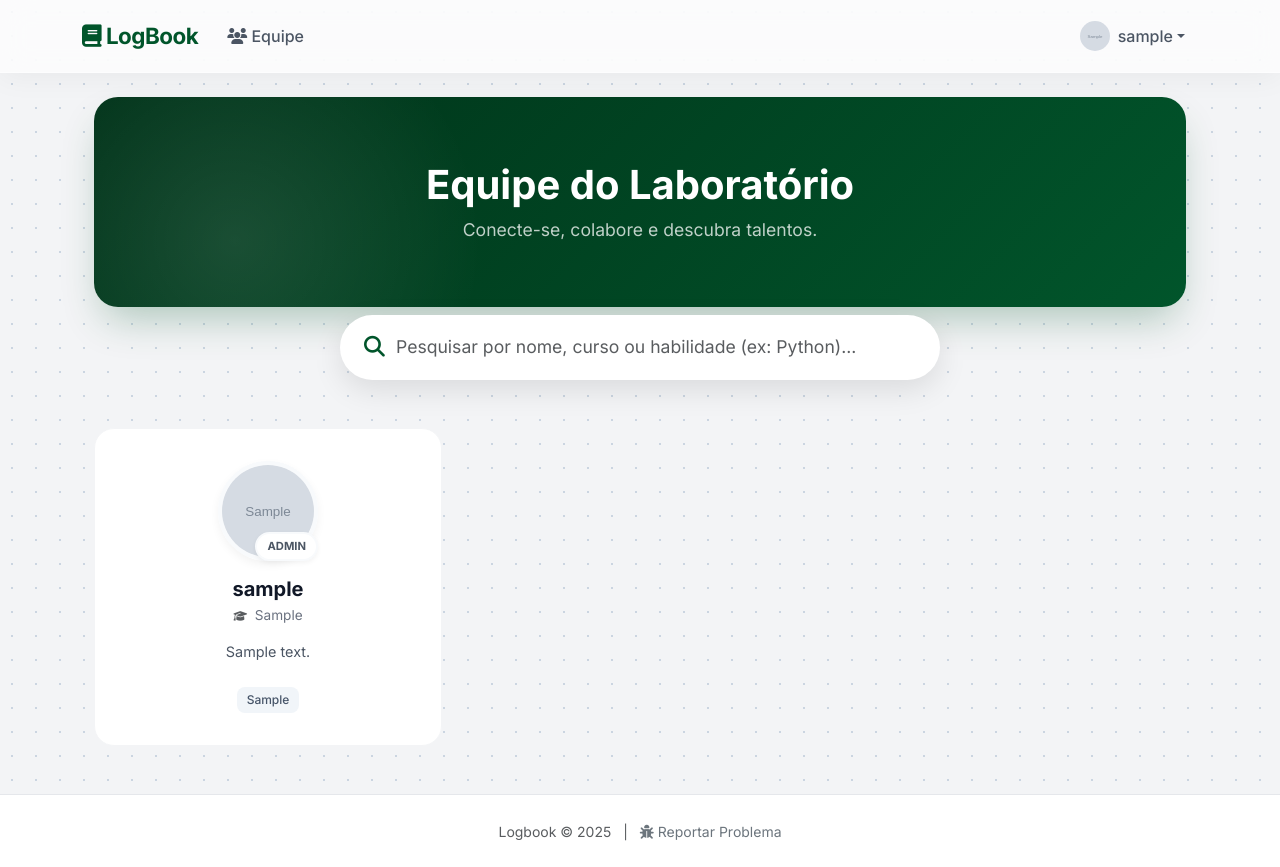
After one commit to LucasZick/lab_logbook, a Flask app: page /community in a window 1280 px wide. The commit adds this page. Run offline with Flask 3, Linux system fonts and the light colour scheme; a user stored in the database is signed in; tables that the repository leaves empty hold one stand-in row (values such as "Sample post"); grey boxes marked "Sample" are stand-in pictures.

Commit message:
adicionada aba equipe

```diff
--- a/app/routes.py
+++ b/app/routes.py
@@ -729,3 +729,11 @@ def reset_password(token):
     # --- CORREÇÃO AQUI ---
     # Adicionámos 'user=user' para que o template saiba quem é o utilizador
     return render_template('auth/reset_password.html', title='Nova Senha', form=form, user=user)
+
+@bp.route('/community')
+@login_required
+def community():
+    # Busca todos os usuários ativos e aprovados, ordenados por nome
+    users = User.query.filter_by(is_active=True, is_approved=True).order_by(User.username).all()
+
+    return render_template('community.html', title='Equipe', users=users)
--- a/app/templates/base.html
+++ b/app/templates/base.html
@@ -232,6 +232,14 @@
                         <li class="nav-item">
                             <a class="nav-link" href="{{ url_for('main.pending_logs') }}"><i class="fas fa-exclamation-circle"></i> Pendências</a>
                         </li>
+
+                    {% endif %}
+                    {% if current_user.is_authenticated %}
+                        <li class="nav-item">
+                            <a class="nav-link" href="{{ url_for('main.community') }}">
+                                <i class="fas fa-users"></i> Equipe
+                            </a>
+                        </li>
                     {% endif %}
                 </ul>
                 <ul class="navbar-nav">
--- /dev/null
+++ b/app/templates/community.html
@@ -0,0 +1,263 @@
+{% extends "base.html" %}
+
+{% block content %}
+<style>
+    /* --- 1. HERO SECTION (Cabeçalho com Fundo) --- */
+    .community-hero {
+        background: linear-gradient(135deg, #003319 0%, #01552b 100%);
+        border-radius: 24px;
+        padding: 4rem 2rem;
+        text-align: center;
+        color: white;
+        margin-bottom: 3rem;
+        position: relative;
+        overflow: hidden;
+        box-shadow: 0 20px 40px -10px rgba(1, 85, 43, 0.3);
+    }
+
+    /* Decoração de fundo abstrata */
+    .community-hero::before {
+        content: ''; position: absolute; top: -50%; left: -10%; width: 500px; height: 500px;
+        background: radial-gradient(circle, rgba(255,255,255,0.1) 0%, rgba(255,255,255,0) 70%);
+        border-radius: 50%; pointer-events: none;
+    }
+
+    /* Barra de Busca Flutuante */
+    .search-container {
+        max-width: 600px;
+        margin: -2.5rem auto 0 auto; /* Sobe para ficar metade dentro, metade fora do hero */
+        position: relative;
+        z-index: 10;
+    }
+
+    .search-input {
+        padding: 1.2rem 1.5rem;
+        padding-left: 3.5rem;
+        border-radius: 50rem;
+        border: none;
+        box-shadow: 0 10px 30px rgba(0,0,0,0.1);
+        font-size: 1.1rem;
+        transition: all 0.3s ease;
+    }
+    .search-input:focus {
+        box-shadow: 0 15px 40px rgba(1, 85, 43, 0.15);
+        transform: translateY(-2px);
+    }
+    .search-icon {
+        position: absolute; left: 1.5rem; top: 50%; transform: translateY(-50%);
+        color: #01552b; font-size: 1.3rem;
+    }
+
+    /* --- 2. CARTÕES DE MEMBRO (Redesign) --- */
+    .member-card {
+        background: #fff;
+        border: 1px solid #f3f4f6;
+        border-radius: 20px;
+        padding: 2rem 1.5rem;
+        text-align: center;
+        transition: all 0.3s cubic-bezier(0.4, 0, 0.2, 1);
+        position: relative;
+        display: flex;
+        flex-direction: column;
+        height: 100%;
+        text-decoration: none;
+        color: inherit;
+    }
+
+    .member-card:hover {
+        transform: translateY(-8px);
+        box-shadow: 0 20px 40px -5px rgba(0,0,0,0.1);
+        border-color: #e5e7eb;
+    }
+
+    /* Efeito de Borda Verde no Hover */
+    .member-card::after {
+        content: ''; position: absolute; top: 0; left: 0; right: 0; height: 4px;
+        background: #01552b; border-radius: 20px 20px 0 0;
+        opacity: 0; transition: opacity 0.3s;
+    }
+    .member-card:hover::after { opacity: 1; }
+
+    /* Avatar */
+    .avatar-wrapper {
+        position: relative;
+        margin: 0 auto 1rem auto;
+        width: 100px; height: 100px;
+    }
+    .member-avatar {
+        width: 100%; height: 100%;
+        border-radius: 50%;
+        object-fit: cover;
+        border: 4px solid #f8fafc;
+        box-shadow: 0 4px 10px rgba(0,0,0,0.05);
+        transition: transform 0.3s;
+    }
+    .member-card:hover .member-avatar { transform: scale(1.05); border-color: #fff; }
+
+    /* Role Badge */
+    .role-badge {
+        position: absolute; bottom: 0; right: 0;
+        background: #fff;
+        border: 2px solid #f8fafc;
+        border-radius: 50rem;
+        padding: 4px 10px;
+        font-size: 0.7rem;
+        font-weight: 700;
+        text-transform: uppercase;
+        color: #4b5563;
+        box-shadow: 0 2px 5px rgba(0,0,0,0.05);
+    }
+    .role-badge.professor { color: #01552b; background-color: #e6f4ea; border-color: #e6f4ea; }
+
+    /* Texto */
+    .member-name { font-size: 1.25rem; font-weight: 800; color: #111827; margin-bottom: 0.25rem; }
+    .member-course { font-size: 0.85rem; color: #6b7280; margin-bottom: 1rem; min-height: 1.2em; }
+
+    .member-bio {
+        font-size: 0.9rem; color: #4b5563; line-height: 1.5;
+        margin-bottom: 1.5rem;
+        display: -webkit-box;
+        -webkit-line-clamp: 3; /* Limita a 3 linhas */
+        -webkit-box-orient: vertical;
+        overflow: hidden;
+        flex-grow: 1; /* Empurra o footer para baixo */
+    }
+
+    /* Skills */
+    .skills-container {
+        display: flex; flex-wrap: wrap; justify-content: center; gap: 6px;
+    }
+    .skill-tag {
+        font-size: 0.75rem;
+        padding: 4px 10px;
+        background-color: #f1f5f9;
+        color: #475569;
+        border-radius: 8px;
+        font-weight: 500;
+    }
+
+    /* Animação de Entrada */
+    @keyframes fadeInUp {
+        from { opacity: 0; transform: translateY(20px); }
+        to { opacity: 1; transform: translateY(0); }
+    }
+    .animate-card { animation: fadeInUp 0.5s ease-out forwards; opacity: 0; }
+</style>
+
+<div class="container pb-5">
+
+    <!-- 1. Hero Header -->
+    <div class="community-hero">
+        <h1 class="fw-bold mb-2">Equipe do Laboratório</h1>
+        <p class="opacity-75 mb-0" style="font-size: 1.1rem;">Conecte-se, colabore e descubra talentos.</p>
+    </div>
+
+    <!-- 2. Barra de Busca Flutuante -->
+    <div class="search-container">
+        <i class="fas fa-search search-icon"></i>
+        <input type="text" id="memberSearch" class="form-control search-input" placeholder="Pesquisar por nome, curso ou habilidade (ex: Python)...">
+    </div>
+
+    <!-- 3. Grid de Membros -->
+    <div class="row g-4 mt-4" id="membersGrid">
+        {% for user in users %}
+        <div class="col-md-6 col-lg-4 member-item animate-card"
+             style="animation-delay: {{ loop.index0 * 0.1 }}s;"
+             data-name="{{ user.username|lower }}"
+             data-skills="{{ user.skills|lower if user.skills else '' }}"
+             data-course="{{ user.course|lower if user.course else '' }}">
+
+            <a href="{{ url_for('main.user_profile', username=user.username) }}" class="member-card">
+
+                <div class="avatar-wrapper">
+                    <!-- Avatar -->
+                    {% if user.image_file == 'default.jpg' %}
+                        <img src="https://ui-avatars.com/api/?name={{ user.username }}&background=01552b&color=fff&size=200" class="member-avatar">
+                    {% else %}
+                        <img src="{{ url_for('static', filename='profile_pics/' + user.image_file) }}" class="member-avatar">
+                    {% endif %}
+
+                    <!-- Badge de Função -->
+                    <span class="role-badge {% if user.role == 'professor' %}professor{% endif %}">
+                        {{ user.role }}
+                    </span>
+                </div>
+
+                <h5 class="member-name">{{ user.username }}</h5>
+                <div class="member-course">
+                    {% if user.course %}
+                        <i class="fas fa-graduation-cap me-1 text-muted" style="font-size: 0.8em;"></i> {{ user.course }}
+                    {% endif %}
+                </div>
+
+                <div class="member-bio">
+                    {% if user.bio %}
+                        {{ user.bio }}
+                    {% else %}
+                        <span class="text-muted fst-italic opacity-50">Membro da equipe.</span>
+                    {% endif %}
+                </div>
+
+                <div class="skills-container">
+                    {% if user.skills %}
+                        {% for skill in user.skills.split(',')[:4] %} <!-- Máximo 4 skills -->
+                            {% if skill|trim %}
+                                <span class="skill-tag">{{ skill|trim }}</span>
+                            {% endif %}
+                        {% endfor %}
+                        {% if user.skills.split(',')|length > 4 %}
+                            <span class="skill-tag" style="background-color: #e6f4ea; color: #01552b;">+{{ user.skills.split(',')|length - 4 }}</span>
+                        {% endif %}
+                    {% else %}
+                        <span class="skill-tag opacity-50">--</span>
+                    {% endif %}
+                </div>
+            </a>
+
+        </div>
+        {% endfor %}
+    </div>
+
+    <!-- Estado Vazio da Busca -->
+    <div id="noResults" class="text-center py-5 d-none">
+        <div style="font-size: 3rem; color: #e5e7eb; margin-bottom: 1rem;">
+            <i class="fas fa-search"></i>
+        </div>
+        <h5 class="text-muted">Nenhum membro encontrado</h5>
+        <p class="text-muted small">Tente pesquisar por outro termo.</p>
+    </div>
+
+</div>
+{% endblock %}
+
+{% block scripts %}
+{{ super() }}
+<script>
+    document.getElementById('memberSearch').addEventListener('keyup', function() {
+        let filter = this.value.toLowerCase();
+        let items = document.querySelectorAll('.member-item');
+        let hasResults = false;
+
+        items.forEach(function(item) {
+            let name = item.getAttribute('data-name');
+            let skills = item.getAttribute('data-skills');
+            let course = item.getAttribute('data-course');
+
+            if (name.includes(filter) || skills.includes(filter) || course.includes(filter)) {
+                item.style.display = 'block';
+                hasResults = true;
+            } else {
+                item.style.display = 'none';
+            }
+        });
+
+        const noResultsDiv = document.getElementById('noResults');
+        if (hasResults) {
+            noResultsDiv.classList.add('d-none');
+        } else {
+            noResultsDiv.classList.remove('d-none');
+            noResultsDiv.classList.add('animate-card'); // Adiciona animação
+        }
+    });
+</script>
+{% endblock %}
--- a/app/templates/dashboard.html
+++ b/app/templates/dashboard.html
@@ -145,7 +145,7 @@
         </div>
 
         <div class="content-card">
-            <h4 class="mb-4">Equipa Ativa</h4>
+            <h4 class="mb-4">Equipe Ativa</h4>
 
             {% if active_bolsistas %}
                 <div class="table-responsive">
```
Also changed, not shown: README.md.
